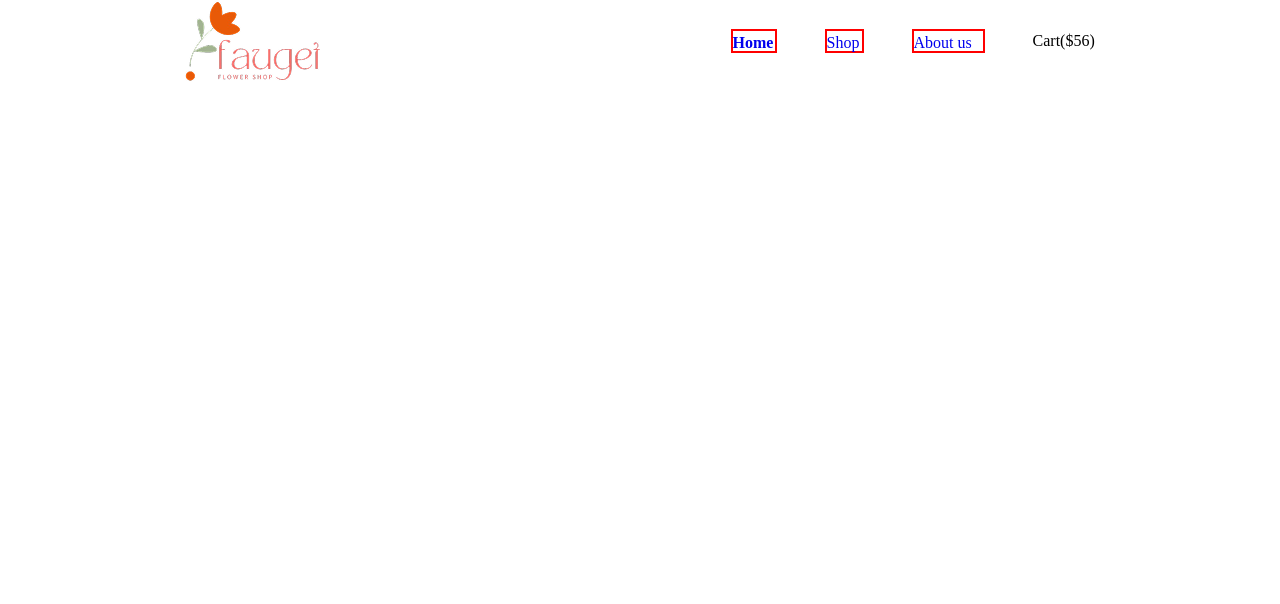
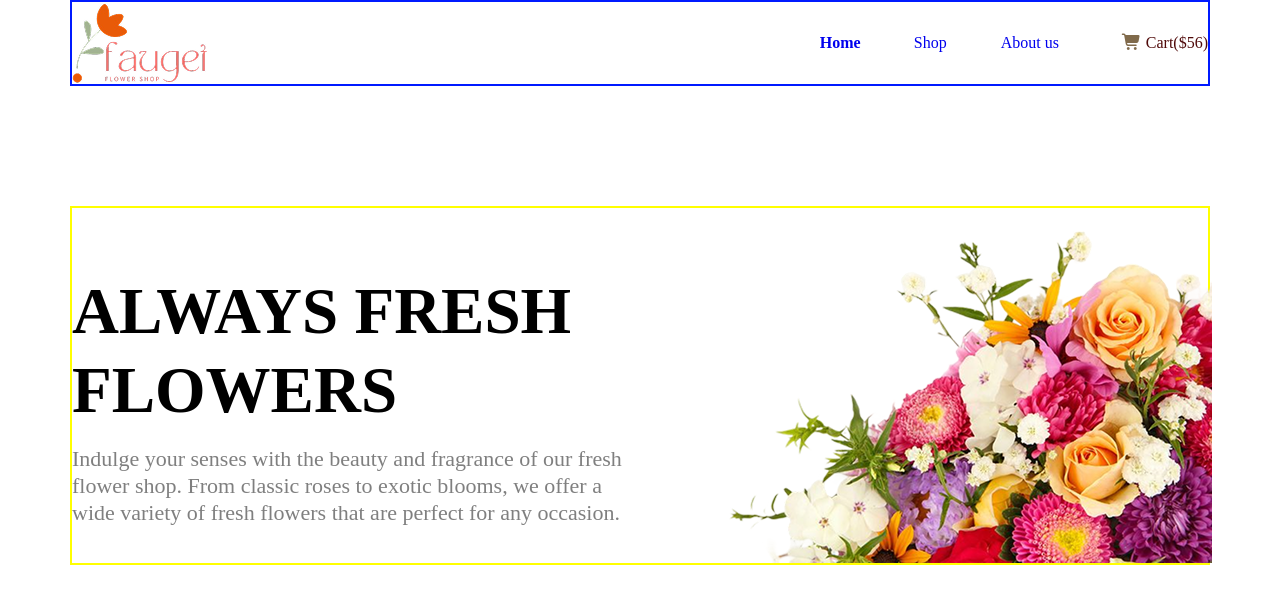
Before and after one commit to mdfardous98/Web-Dev-Assignment-02, a plain HTML site: page index.html in a window 1280 px wide. Drawn offline with Linux system fonts and the light colour scheme.

Commit message:
added banner

```diff
--- a/index.html
+++ b/index.html
@@ -26,10 +26,25 @@
           <li id="about"><a href="#">About us</a></li>
         </ul>
         <div>
-          <i jclass="fa-solid fa-cart-shopping"></i>
+          <i class="fa-solid fa-cart-shopping"></i>
           <span id="cart">Cart($56)</span>
         </div>
       </nav>
     </header>
+
+    <main>
+      <section class="banner container">
+        <div class="banner-left">
+          <h2>ALWAYS FRESH <br> FLOWERS</h2>
+          <p>Indulge your senses with the beauty and fragrance of our fresh flower shop. From classic roses to exotic blooms, we offer a wide variety of fresh flowers that are perfect for any occasion.</p>
+        </div>
+        <img src="./assets/hero-flower.png" alt="">
+
+      </section>
+
+
+
+
+    </main>
   </body>
 </html>
--- a/styles/assignment2.css
+++ b/styles/assignment2.css
@@ -4,7 +4,7 @@
   /* padding: 0; */
 }
 .container {
-  max-width: 1280px;
+  max-width: 1140px;
   margin: auto;
 }
 
@@ -14,21 +14,19 @@ header {
   display: flex;
   align-items: center;
   justify-content: space-between;
-  /* delete */
-  border: 3px solid green;
-
   max-width: 1140px;
-  max-height: 90px;
+  max-height: 95px;
   left: 150px;
   top: 30px;
   flex-direction: row;
   padding: 0px;
-  /* margin-bottom: 120px; */
   border: none;
+  border: 2px solid rgb(0, 26, 255);
 }
 figure {
   max-width: 135px;
   max-height: 82px;
+  margin-left: 0;
 
 }
 /* navbar */
@@ -36,6 +34,7 @@ nav {
   display: flex;
   gap: 48px;
   align-items: center;
+  margin-right: 0;
 }
 nav ul {
   display: flex;
@@ -53,7 +52,6 @@ nav a {
     height: 24px;
     color: rgb(37, 36, 50);
     flex-direction: row;
-    border: 2px solid red;
     font-weight: 700;
     line-height: 24px;
     letter-spacing: 0%;
@@ -62,7 +60,6 @@ nav a {
     width: 39px;
     height: 24px;
     color: rgb(137, 135, 161);
-    border: 2px solid red;
     flex-direction: row;
     font-weight: 400;
     line-height: 24px;
@@ -72,7 +69,6 @@ nav a {
     width: 73px;
     height: 24px;
     color: rgb(137, 135, 161);
-    border: 2px solid red;
     flex-direction: row;
     font-weight: 400;
     line-height: 24px;
@@ -82,8 +78,8 @@ nav a {
     width: 79px;
     height: 24px;
     flex-direction: row;
-    gap: 10;
-    color: rgb(0, 0, 0);
+    gap: 10px;
+    color: rgb(80, 10, 10);
     font-weight: 400;
     line-height: 24px;
     letter-spacing: 0%;
@@ -92,8 +88,53 @@ nav i{
     border: none;
     width: 22px;
     height: 15px;
-    left: 1px;
+    left: 590px;
     top: 1px;
     color: rgb(128, 106, 75);
+}
 
+/* banner */
+.banner{
+  display: flex;
+  margin-top: 120px;
+  border: 2px solid yellow;
+  max-width: 1140px;
+  max-height: 441px;
 }
+.banner-left{
+  max-width: 570px;
+  max-height: 299px;
+  display: flex;
+  flex-direction: column;
+  justify-content: center;
+  align-items: center;
+  margin: 13px 0px;
+}
+.banner-left h2{
+  font-size: 65px;
+  font-weight: 700;
+  line-height: 79px;
+  letter-spacing: 0%;
+  text-align: left;
+  margin-left: 0px;
+  margin-top: 56px;
+  width: 570px;
+  height: 178px;
+}
+.banner-left p{
+  margin-top: 15px;
+  margin-left: 0px;
+  width: 570px;
+  height: 108px;
+  gap: 13;
+  color: rgba(0, 0, 0, 0.5);
+  font-size: 22px;
+  font-weight: 400;
+  line-height: 27px;
+letter-spacing: 0%;
+text-align: left;
+}
+.banner img{
+  max-width: 570px;
+  max-height: 355px;
+}
```
